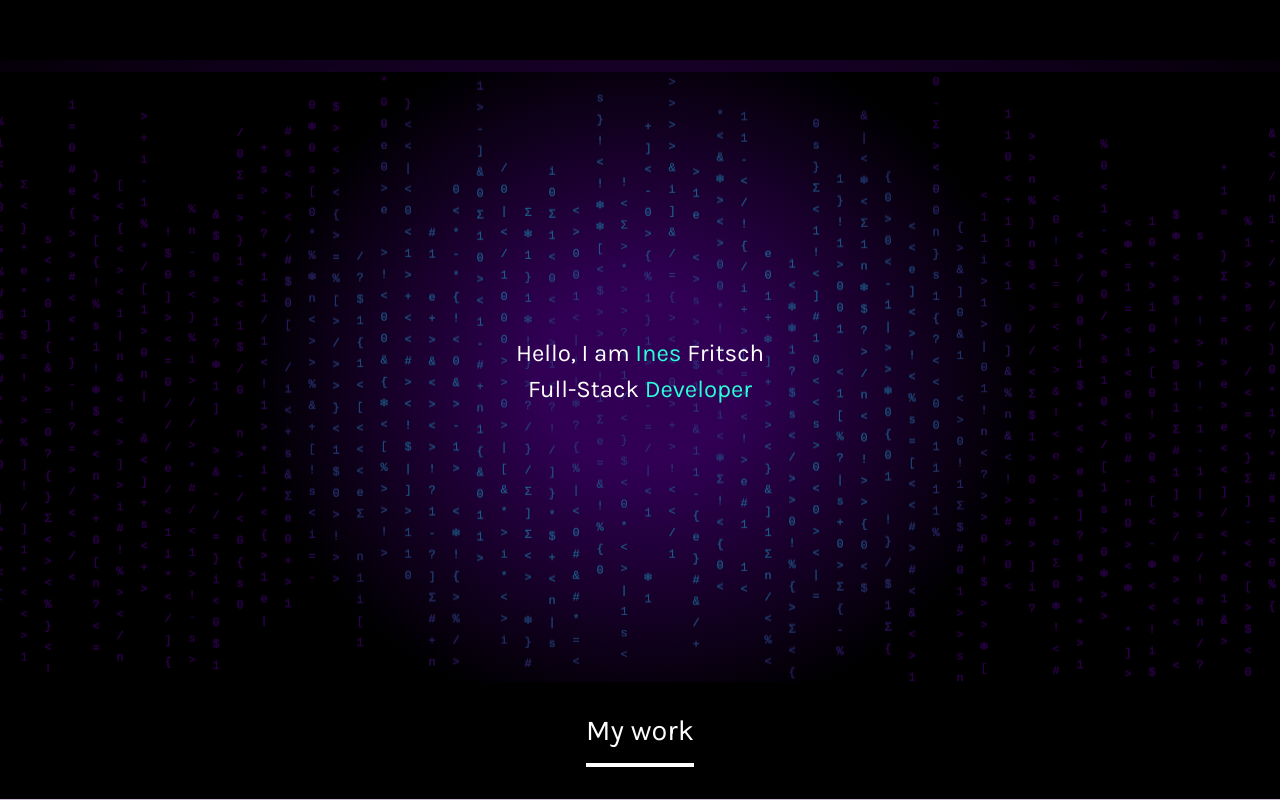
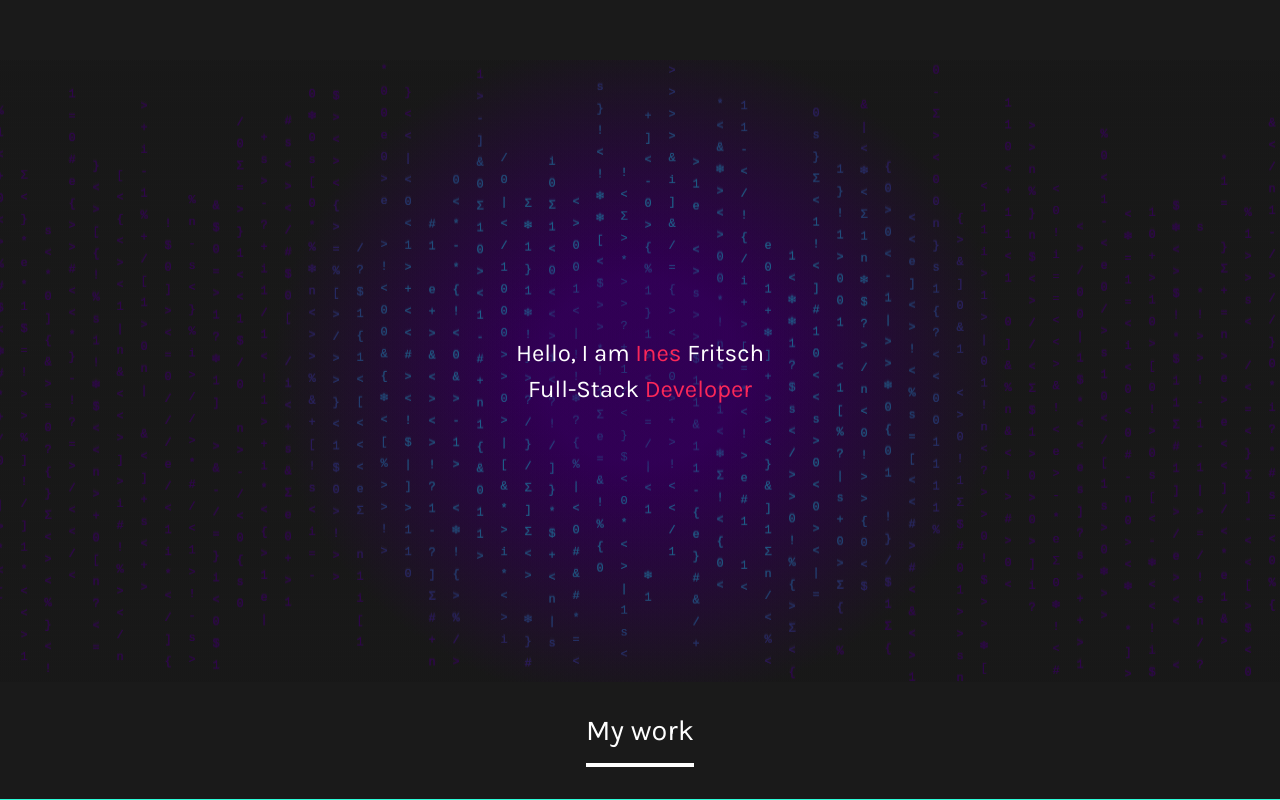
Before and after one commit to fines01/fluid-matrix-rain, a plain HTML site: page index.html in a window 1280 px wide. Shown: the top 800 px of the page. Drawn offline with Linux system fonts and the light colour scheme; animation ran at ten frames a second.

Commit message:
update style, change colors

```diff
--- a/index.html
+++ b/index.html
@@ -27,7 +27,7 @@
         <canvas id="canvas1"></canvas>
     </div>
 
-    <div class="align-center mb-32 mt-16">
+    <div class="frame-bottom">
         <div class="btn-secondary">My work</div>
     </div>
 
--- a/script.js
+++ b/script.js
@@ -58,13 +58,14 @@ frame.addEventListener('click', function () {
 function createCanvasGradient1() { // for BG effect
     radGradient1 = ctx.createRadialGradient(canvas.width / 2, canvas.height / 2, 100, canvas.width / 2, canvas.height / 2, 400); // (x1,y1,radius1,x2,y2,radius2) // inner circle (x,y,radius 1 && outer circle (x,y,radius 22)) --> gradient will be drawn between these two circles
     radGradient1.addColorStop(0, 'rgba(51, 0, 87, 0.2)'); // (offset[0,1], color) , offset 0 == start, offset 1 == end
-    radGradient1.addColorStop(0.99, 'rgba(0,0,0,0.2)');
+    radGradient1.addColorStop(0.89,'rgba(26,26,26,0.25');
+    //radGradient1.addColorStop(0.9999, 'rgba(0,0,0,0.1)');
 }
 
 function createCanvasGradient2() { // for character bg effect
     radGradient2 = ctx.createRadialGradient(canvas.width / 2, canvas.height / 2, 100, canvas.width / 2, canvas.height / 2, 400); // (x1,y1,radius1,x2,y2,radius2) // inner circle (x,y,radius 1 && outer circle (x,y,radius 22)) --> gradient will be drawn between these two circles
     radGradient2.addColorStop(0, 'rgba(0,255,255, 0.05)'); // (offset[0,1], color) , offset 0 == start, offset 1 == end
-    radGradient2.addColorStop(0.99, 'rgba(51, 0, 87, 0.5)');
+    radGradient2.addColorStop(0.89, 'rgba(51, 0, 87, 0.5)');
 
 }
 
--- a/style.css
+++ b/style.css
@@ -7,9 +7,11 @@
     --col-grey1: #5b5963;
     --col-black: #282828;
 
+    --col-black2: #1b242f;
+
     --col-red-primary: rgb(250, 39, 89);
     --col-teal: rgb(45, 252, 216);
-    --col-grey2: #1a1a1a;
+    --col-grey2: #1a1a1a; /* rgb(26, 26, 26)*/
 
     --col-blue-secondary2: rgb(197, 206, 223);
     --col-blue-secondary3: rgb(178, 178, 185);
@@ -38,6 +40,7 @@ body {
     background-color: var(--col-blue-secondary2);
     background-color: var(--col-indigo);
     background-color: rgb(0, 0, 0);
+    background-color: var(--col-grey2);
 
 }
 
@@ -51,6 +54,7 @@ body {
     background-color: var(--col-blue-secondary2);
     background-color: var(--col-indigo);
     background-color: black;
+    background-color: var(--col-grey2);
 }
 
 .section-block {
@@ -63,6 +67,22 @@ body {
     padding: 32px;
 }
 
+.frame {
+    background: radial-gradient(#330057, var(--col-grey2) ,#000000);
+    background: radial-gradient(#330057, var(--col-grey2));
+    position: relative;
+    width: 100%;
+    height: 70vh;
+    height: calc(100vh - (70px + 32px + 16px)); /* 'my work btn/link box*/
+}
+
+.frame-bottom {
+    text-align: center;
+    padding-bottom: 2rem;
+    padding-top: 1rem;
+    border-bottom: 0.25rem solid var(--col-teal);
+    box-sizing: border-box;
+}
 
 #canvas1 {
     position: absolute;
@@ -74,7 +94,7 @@ body {
 
     /* background: radial-gradient(#ffc38c, #ff9b40); */
     /* background-color: rgb(185, 185, 185); */
-    padding: 4.5rem 0rem 0rem 0rem;
+    padding-top: 3.75rem; /* 60px padding-top, height of navbar */
     /* padding-top: 4.5rem; */
     box-sizing: border-box;
 }
@@ -104,8 +124,8 @@ body {
 
 .header span {
     /* color: turquoise; */
+    color: var(--col-teal);
     color: var(--col-red-primary);
-    color: var(--col-teal);
     /* font-weight: 600; */
 }
 
@@ -163,14 +183,6 @@ button:hover {
     margin-top: 16px;
 }
 
-.frame {
-    background: radial-gradient(#330057, #000000);
-    position: relative;
-    width: 100%;
-    height: 70vh;
-    height: calc(100vh - (70px + 32px + 16px)); /* 'my work btn/link box*/
-}
-
 .wave-container {
     z-index: 1;
     position: absolute;
```
